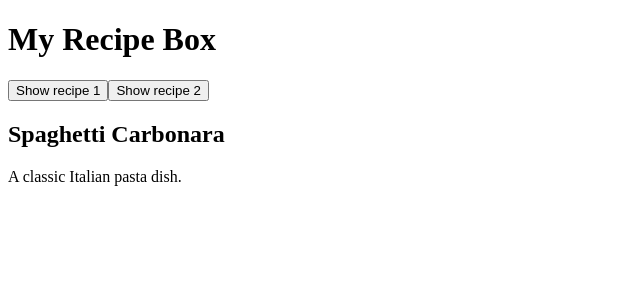
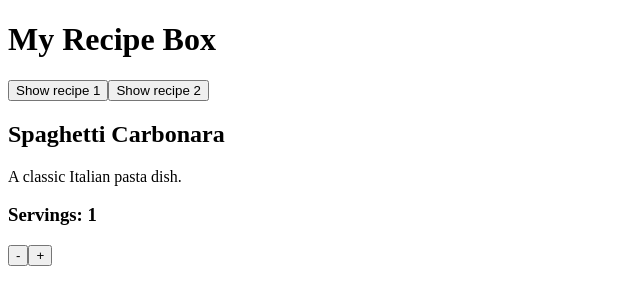
Before and after one commit to davidruizeJala/Bootcamp-FE, an Angular app in the folder angular-tutor-vs/: page / in a window 1280 px wide. Shown: the top 304 px of the page, without its empty margins (0-640 px from the left). Built offline with nearby package versions, Linux system fonts and the light colour scheme.

Commit message:
5 module done

```diff
--- a/angular-tutor-vs/src/app/app.html
+++ b/angular-tutor-vs/src/app/app.html
@@ -1,8 +1,13 @@
 <main>
   <h1>{{ title() }}</h1>
+
   <button (click)="showRecipe1()">Show recipe 1</button>
   <button (click)="showRecipe2()">Show recipe 2</button>
 
   <h2>{{ recipe().name }}</h2>
   <p>{{ recipe().description }}</p>
+
+  <h3>Servings: {{ servings() }}</h3>
+  <button (click)="decreaseServings()">-</button>
+  <button (click)="increaseServings()">+</button>
 </main>
--- a/angular-tutor-vs/src/app/app.ts
+++ b/angular-tutor-vs/src/app/app.ts
@@ -12,14 +12,21 @@
 export class App {
   protected readonly title = signal('My Recipe Box');
   protected readonly recipe = signal<RecipeModel>(MOCK_RECIPE_1);
+  protected readonly servings = signal<number>(1);
 
   protected showRecipe1(): void {
-    console.log('Showing recipe 1');
     this.recipe.set(MOCK_RECIPE_1);
   }
 
   protected showRecipe2(): void {
-    console.log('Showing recipe 2');
     this.recipe.set(MOCK_RECIPE_2);
   }
+
+  protected increaseServings(): void {
+    this.servings.update((current) => current + 1);
+  }
+
+  protected decreaseServings(): void {
+    this.servings.update((current) => Math.max(1, current - 1));
+  }
 }
```
